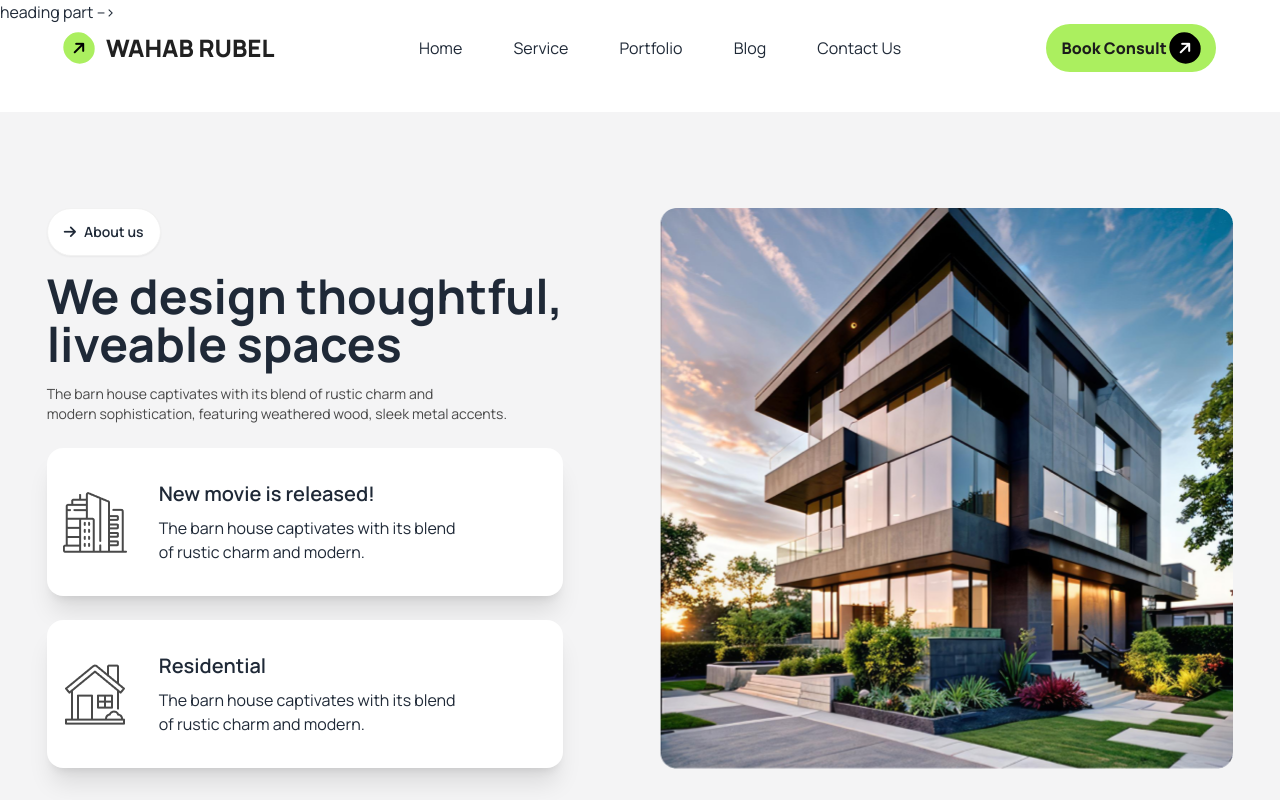
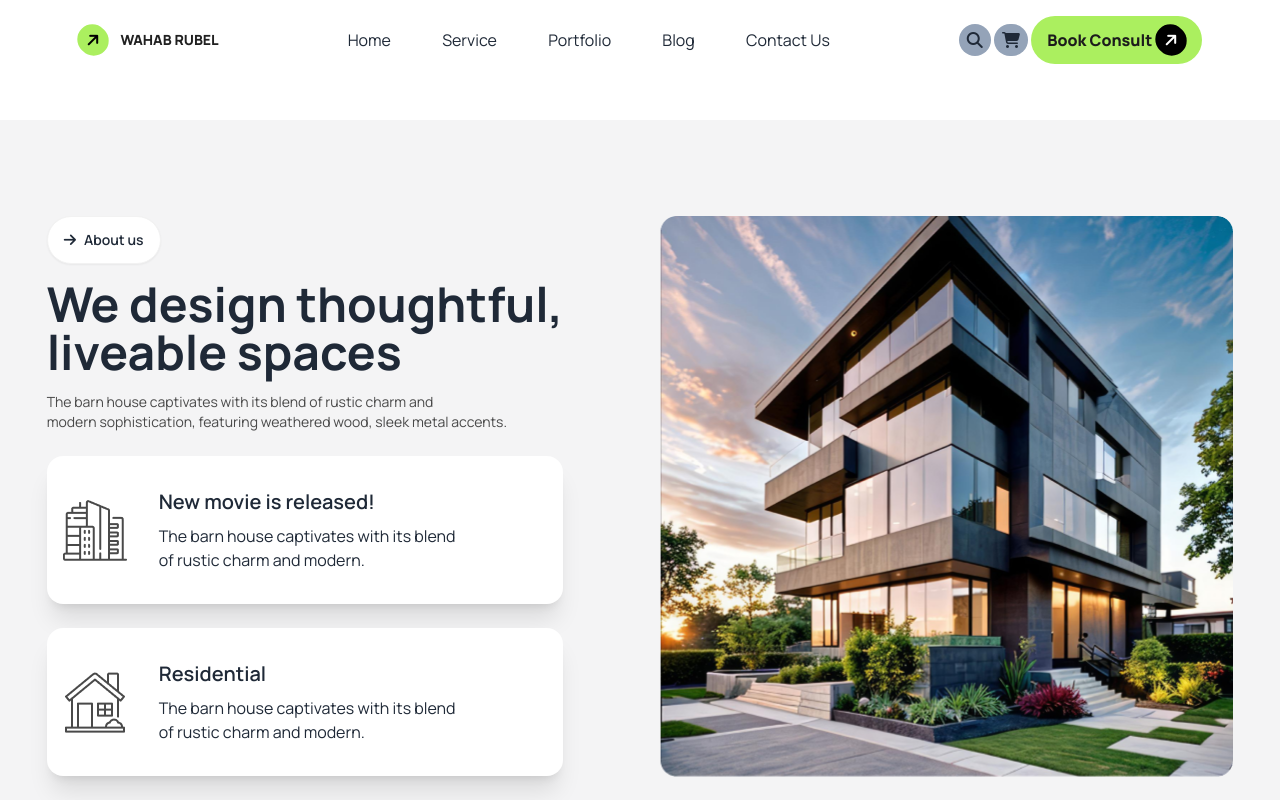
Before and after one commit to wahab-rubel/Assignment-3, a plain HTML site: page index.html in a window 1280 px wide. Shown: the top 800 px of the page. Drawn offline with nearby package versions, Linux system fonts and the light colour scheme.

Commit message:
header mobail responcive completed

```diff
--- a/index.html
+++ b/index.html
@@ -6,11 +6,11 @@
   <title>assignment-3</title>
   <link href="https://cdn.jsdelivr.net/npm/daisyui@4.12.10/dist/full.min.css" rel="stylesheet" type="text/css" />
   <script src="https://kit.fontawesome.com/7290827e96.js" crossorigin="anonymous"></script>
-  <script src="https://cdn.tailwindcss.com"></script>
   <link rel="preconnect" href="https://fonts.googleapis.com">
   <link rel="preconnect" href="https://fonts.gstatic.com" crossorigin>
   <link href="https://fonts.googleapis.com/css2?family=Manrope:wght@200..800&display=swap" rel="stylesheet">
   <link href="https://cdn.jsdelivr.net/npm/tailwindcss@2.2.19/dist/tailwind.min.css" rel="stylesheet">
+  <script src="https://cdn.tailwindcss.com"></script>
   <style>
   .manrope {
   font-family: "Manrope", sans-serif;
@@ -19,58 +19,15 @@
 
 </head>
 <body class="manrope">
-  heading part -->
-  <!-- <header class="container mx-auto">
-    <div class="navbar bg-base-100">
-      <div class="navbar-start gap-2">
-        <i class="lg:px-2 lg:py-2 fa-solid fa-arrow-right text-black bg-[#ABEF5F] rounded-full -rotate-45"></i>
-        <h1 class="font-extrabold text-2xl text-[#212121]">Interim</h1>
-      </div>
-      <div class="navbar-center lg:flex">
-        <ul class="menu menu-horizontal px-1 font-[500]">
-          <li class=""><a>Home</a></li>
-          <li class="text-[#737373]"><a>Service</a></li>
-          <li class="text-[#737373]"><a>Portfolio</a></li>
-          <li class="text-[#737373]"><a>Blog</a></li>
-          <li class="text-[#737373]"><a>Contact Us</a></li>
-        </ul>
-      </div>
-      <div class="navbar-end lg:space-x-4">
-        <i class="fa-solid fa-magnifying-glass text-[#FFFFFF] bg-[#E9E9E9] lg:p-3 rounded-full"></i>
-        <i class="fa-solid fa-cart-shopping text-[#FFFFFF] bg-[#E9E9E9] lg:p-3 rounded-full"></i>
-        <div class=" bg-[#ABEF5F] lg:px-4 lg:py-2 lg:space-x-3 rounded-3xl">
-          <a class=" text-[#1C1C1C]">Book Consult</a>
-          <i class="px-2 py-2 fa-solid fa-arrow-right text-white bg-[#1C1C1C] rounded-full -rotate-45"></i>
-        </div>
-      </div>
-    </div>
-    <!-- banner section -->
-
-
-     <!-- <section class="container mx-auto">
-      <div class="mt-12 flex justify-center">
-        <img src="./assets/banner.png" alt="">
-       </div>
-       <div class="text-center">
-        <h1 class="font-extrabold text-[#212121] lg:text-7xl lg:p-4">A barn house of this design has a <br> striking appearance</h1>
-        <p class="text-[#494949 text-sm] mt-4">The barn house captivates with its blend of rustic charm and modern sophistication, featuring weathered wood, sleek metal <br> accents, and large windows that flood the space with natural light.</p>
-        <button class="mt-4 lg:px-4 lg:py-2 text-black rounded-3xl bg-gradient-to-r from-[#ABEF5F] to-[#ABEF5F]">
-          <a class=" text-[#1C1C1C]">View Details</a>
-          <i class="px-2 py-2 fa-solid fa-arrow-right text-white bg-[#5f8f29] rounded-full"></i>
-         </button>
-       </div>
-     </section>
-  </header> -->
-
-  <header>
+  <header class="container mx-auto p-6 lg:p-4">
     <section>
       <nav class="flex justify-between items-center w-[90%] mx-auto">
         <div class="flex items-center gap-3">
           <i class="lg:px-2 lg:py-2 fa-solid fa-arrow-right text-black bg-[#ABEF5F] rounded-full -rotate-45"></i>
-          <h1 class="font-extrabold text-2xl text-[#212121]">WAHAB RUBEL</h1>
+          <h1 class="font-extrabold text-sm text-[#212121]">WAHAB RUBEL</h1>
         </div>
         <div>
-          <div class="md:static absolute bg-white md:min-h-fit min-h-[60vh] left-0 top-[-100%] md:w-auto w-full flex items-center px-5">
+          <div class="nav-links md:static absolute bg-white md:min-h-fit min-h-[50vh] left-0 top-[-100%] md:w-auto w-full flex items-center px-6">
             <ul class="flex md:flex-row flex-col md:items-center md:gap-[4vw] gap-8">
               <li>
                 <a class="hover:bg-gray-100" href="#Home">Home</a>
@@ -90,14 +47,25 @@
             </ul>
           </div>
         </div>
-        <div class="flex items-start gap-6">
-          <button class="font-extrabold bg-[#ABEF5F] text-[#1C1C1C] lg:px-4 lg:py-2 rounded-full">Book Consult
-            <i class="lg:px-2 lg:py-2 fa-solid fa-arrow-right text-white bg-black rounded-full -rotate-45"></i>
-          </button>
-          <i onclick="onToggleMenu(this)" class="fa-solid fa-bars text-3xl cursor-pointer md:hidden"></i>
+        <div class="flex justify-center items-start lg:gap-6">
+          <div class="">
+            <i class="fa-solid fa-magnifying-glass bg-slate-400 rounded-full px-2 py-2 lg:px-2 lg:py-2"></i>
+            <i class="fa-solid fa-cart-shopping bg-slate-400 rounded-full px-2 py-2 lg:px-2 lg:py-2"></i>
+            <button class="font-extrabold bg-[#ABEF5F] text-[#1C1C1C] px-4 py-2 lg:px-4 lg:py-2 rounded-full">Book Consult
+              <i class="lg:px-2 lg:py-2 fa-solid fa-arrow-right text-white bg-black rounded-full -rotate-45"></i>
+            </button>
+            <i onclick="onToggleMenu(this)" class="fa-solid fa-bars text-3xl cursor-pointer md:hidden"></i>
+          </div>
         </div>
       </nav>
      </section>
+     <script>
+      const navLinks = document.querySelector('.nav-links')
+      function onToggleMenu(e){
+        e.name = e.name === 'menu' ? 'close' : 'menu'
+        navLinks.classList.toggle('top-[9%]')
+      }
+    </script>
   </header>
 
   <main class="mx-auto">
@@ -260,11 +228,5 @@
       </div>
     </footer>
   </footer>
-
-  <script>
-    function onToggleMenu(e){
-      console.log(e);
-    }
-  </script>
 </body>
 </html>
```
